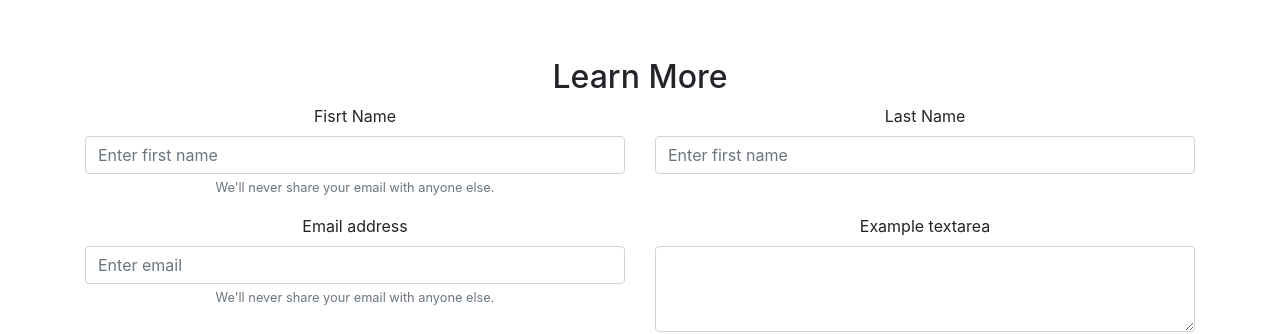
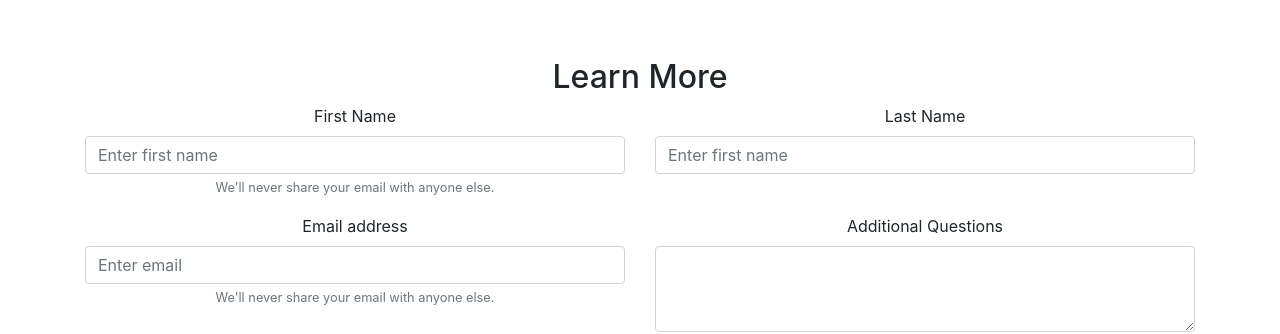
Before and after one commit to ZIoT-Systems/ZIoT-Systems.github.io, a Jekyll site: the page built from README.md, in a window 1280 px wide. Shown: the part 518-852 px from the top of the page. Built offline with Jekyll 4.4.1, drawn with Linux system fonts in a browser that asks for light colours; our own code applies the rules of GitHub Pages for plain Markdown files.

Commit message:
bootstrap

```diff
--- a/_layouts/default.html
+++ b/_layouts/default.html
@@ -58,7 +58,7 @@
             <div class="row">
                 <div class="col-md-6">
                     <div class="form-group">
-                        <label for="firstName">Fisrt Name</label>
+                        <label for="firstName">First Name</label>
                         <input type="text" class="form-control" id="inputFirstName" aria-describedby="emailHelp" placeholder="Enter first name">
                         <small id="emailHelp" class="form-text text-muted">We'll never share your email with anyone else.</small>
                     </div>
@@ -80,7 +80,7 @@
                 </div>
                 <div class="col-md-6">
                     <div class="form-group">
-                        <label for="exampleFormControlTextarea1">Example textarea</label>
+                        <label for="exampleFormControlTextarea1">Additional Questions</label>
                         <textarea class="form-control" id="exampleFormControlTextarea1" rows="3"></textarea>
                     </div>
                 </div>
```
